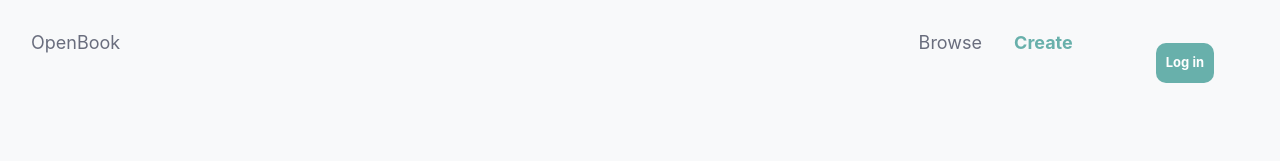
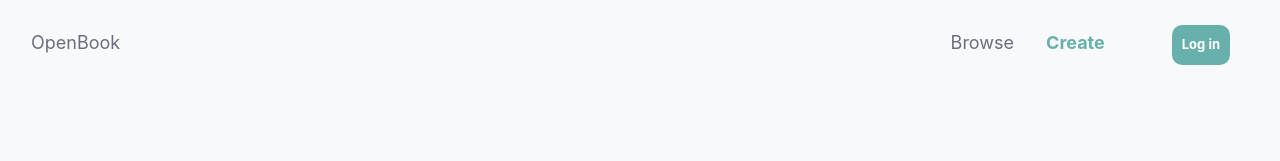
Before and after one commit to samadurm/open-book-frontend, a React (Create React App) app: page /create in a window 1280 px wide. Shown: the top 161 px of the page. Built offline with nearby package versions, Linux system fonts and the light colour scheme; no server answers.

Commit message:
navbar styling

```diff
--- a/src/css/Navbar.css
+++ b/src/css/Navbar.css
@@ -5,7 +5,12 @@
     overflow: hidden;
     background-color: #f8f9fa;
     border: none;
-    height: 205px;
+    height: 205px; /*was 205*/
+}
+
+nav.navbar.navbar-expand-md.navbar-light.bg-light{
+    padding: 10px 0px 0px 0px;
+    height: 50px;
 }
 
 .listStyle{
```
